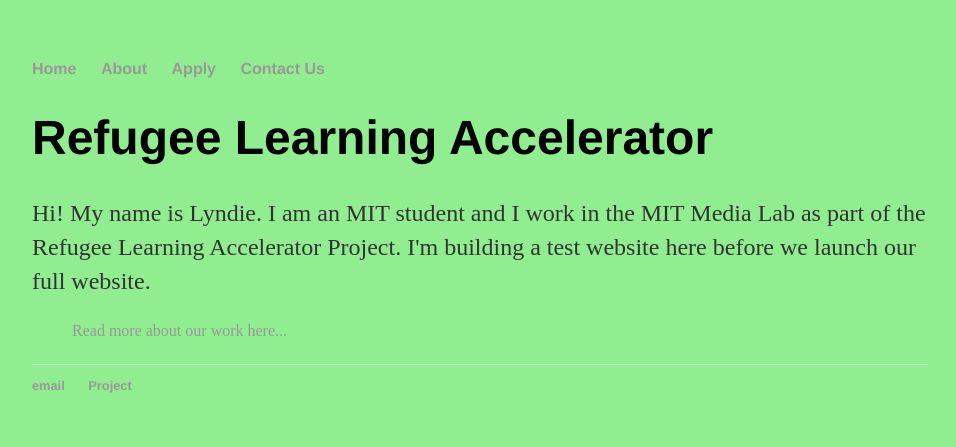
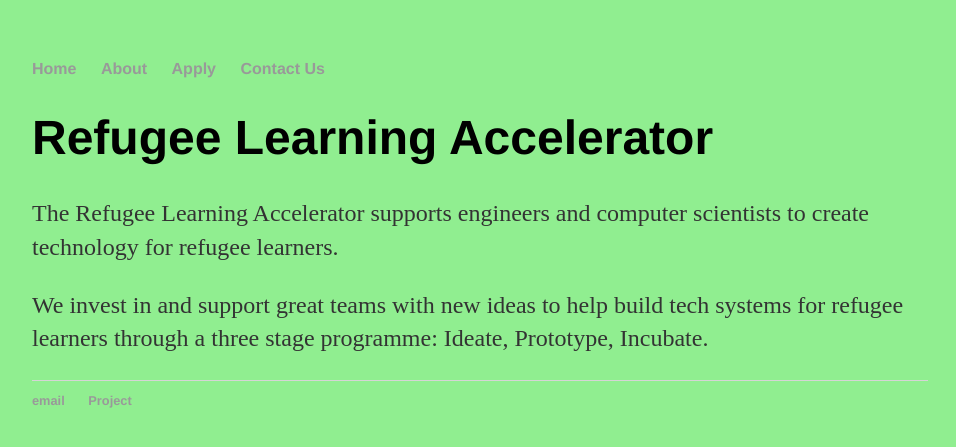
Before and after one commit to Refugee-Learning-Accelerator/Refugee-Learning-Accelerator.github.io, a Jekyll site: the page built from index.html, in a window 1280 px wide. Shown: the top 447 px of the page, without its empty margins (160-1116 px from the left). Built offline with Jekyll 4.4.1, drawn with Linux system fonts in a browser that asks for light colours.

Commit message:
Update index.html

```diff
--- a/index.html
+++ b/index.html
@@ -5,5 +5,11 @@
 
 <div class="blurb">
 	<h1>Refugee Learning Accelerator</h1>
-	<p>Hi! My name is Lyndie. I am an MIT student and I work in the MIT Media Lab as part of the Refugee Learning Accelerator Project. I'm building a test website here before we launch our full website.<ul><a href="https://www.media.mit.edu/projects/refugee-learning-accelerator/overview/">Read more about our work here...</a></ul></p>
+	<p>The Refugee Learning Accelerator supports engineers and computer scientists to create technology for refugee learners.</p>
+
 </div><!-- /.blurb -->
+
+<div class="blurb">
+	<p>We invest in and support great teams with new ideas to help build tech systems for refugee learners through a three stage programme: Ideate, Prototype, Incubate.</p>
+
+</div><!-- /.blurb -->
```
